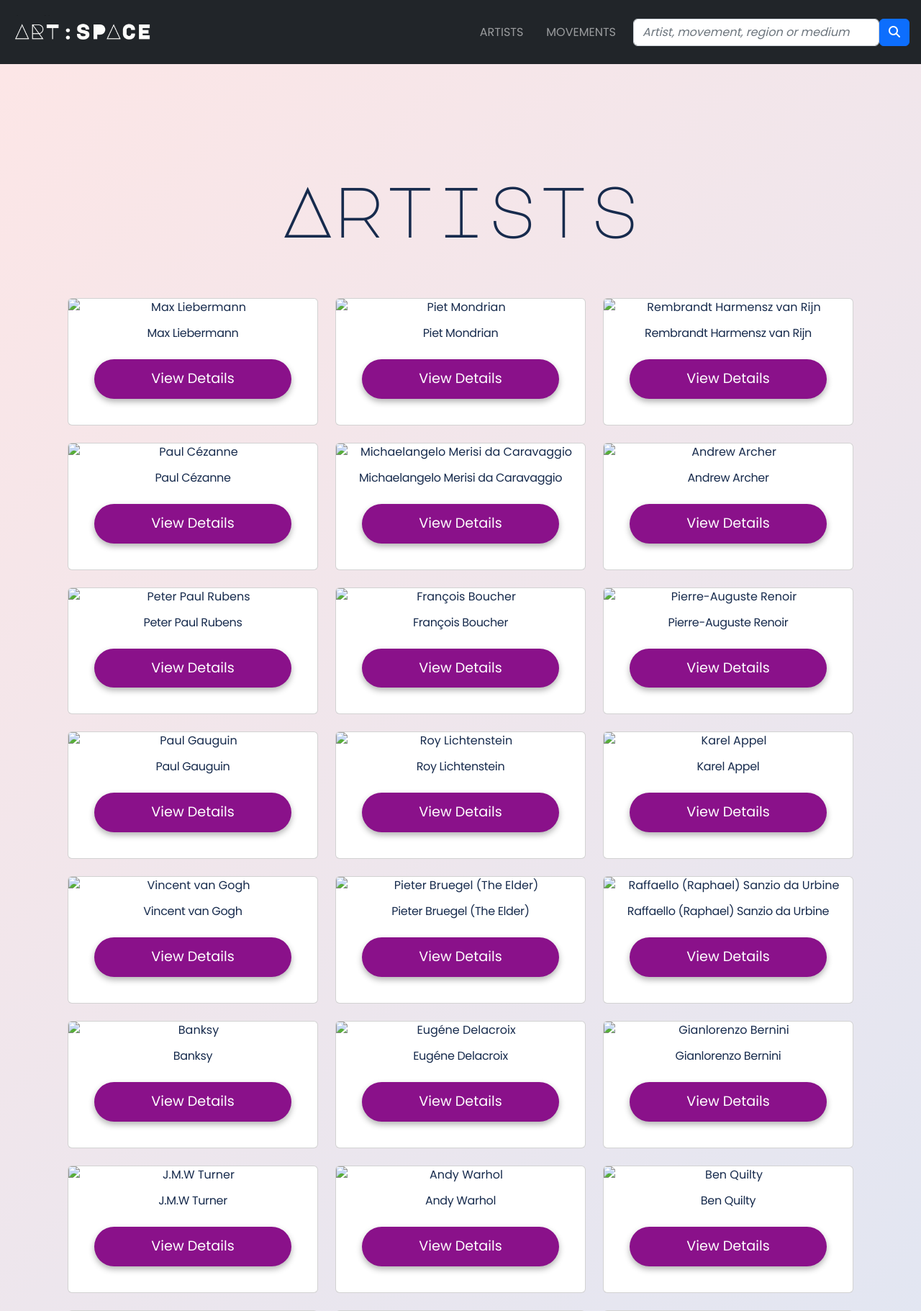
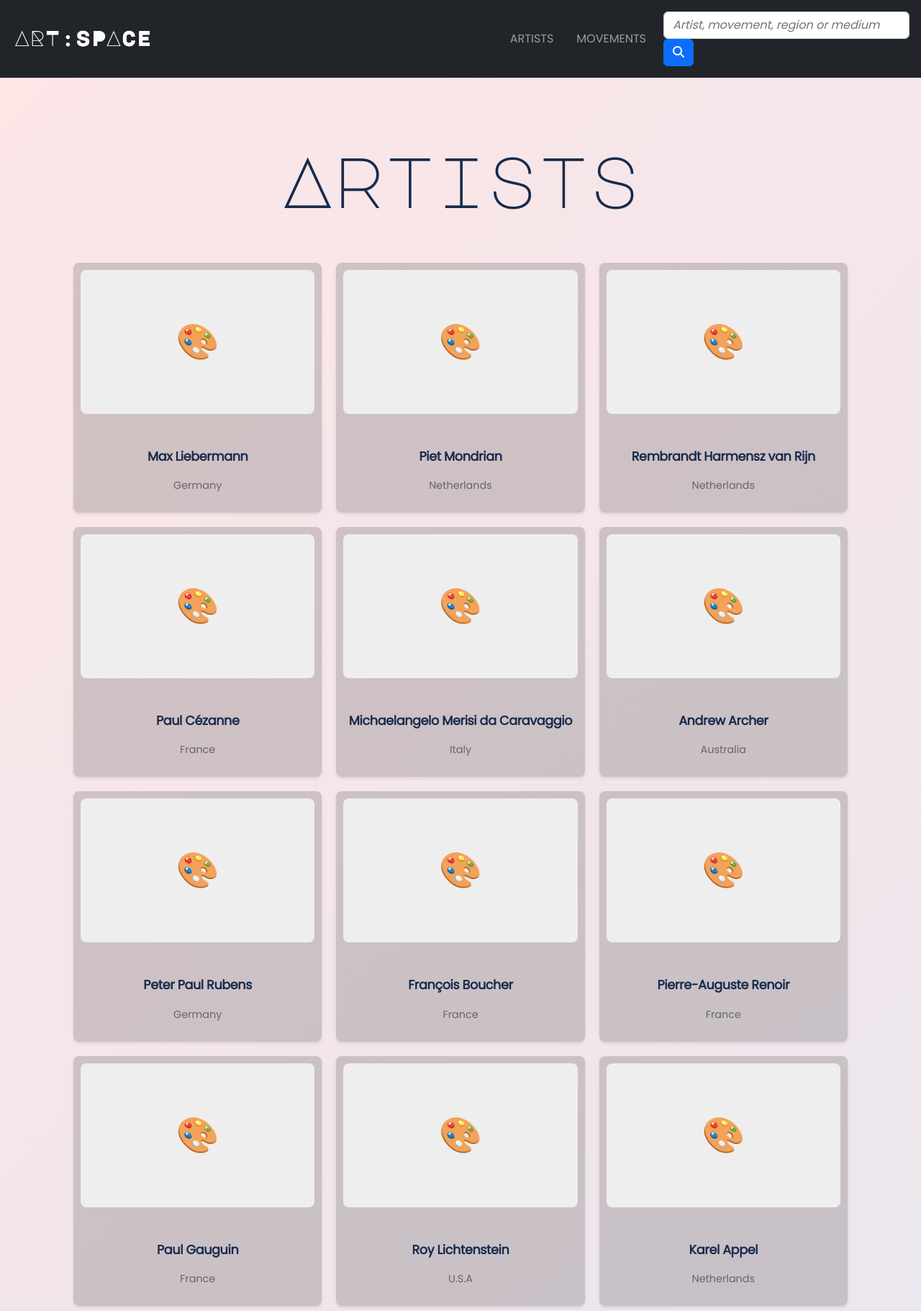
Before and after one commit to paulad8/ColourVerse, a Django app: page /artists/ in a window 1280 px wide. Shown: the top 1821 px of the page at 72% size. Run offline with Django 5.2, Linux system fonts and the light colour scheme; data comes from the database, SQL or seed files in the repository; some libraries are stand-ins or nearby versions.

Commit message:
Updated Artwork model to include Medium. new template for search results. new styles

```diff
--- a/artworks/models.py
+++ b/artworks/models.py
@@ -8,11 +8,25 @@ class Artist(models.Model):
     death_year = models.IntegerField(null=True, blank=True)
     nationality = models.CharField(max_length=100, default='Unknown') # Provide a default value
     bio = models.TextField()
-    media = models.CharField(max_length=255, null=True, blank=True)
+
     portrait = models.ImageField(upload_to='artist_portraits/', null=True, blank=True)
     sample_artwork = models.ForeignKey('Artwork', on_delete=models.SET_NULL, null=True, blank=True,
                                        related_name='sampled_artworks')
     movement = models.ForeignKey('Movement', on_delete=models.SET_NULL, null=True, blank=True)
+    media = models.CharField(max_length=255, null=True, blank=True)
+
+    def save(self, *args, **kwargs):
+        super().save(*args, **kwargs)
+        self.add_media_entries()
+
+    def add_media_entries(self):
+        if self.media:
+            media_list = [item.strip() for item in self.media.split(',')]
+            for media_name in media_list:
+                medium_obj, created = Medium.objects.get_or_create(name=media_name)
+                artworks = self.sample_artwork
+                if artworks:
+                    artworks.medium.add(medium_obj)
 
     def __str__(self):
         return self.name
@@ -29,7 +43,7 @@ class Artwork(models.Model):
     title = models.CharField(max_length=255)
     artist = models.ForeignKey(Artist, on_delete=models.CASCADE, related_name='artworks')
     movement = models.ForeignKey(Movement, on_delete=models.CASCADE, related_name='artworks')
-    medium = models.CharField(max_length=100)
+    medium = models.ForeignKey('Medium', on_delete=models.SET_NULL, null=True, blank=True)
     description = models.TextField()
     created_date = models.DateField(default=timezone.now) # Provide a default value
     created_at = models.DateTimeField(auto_now_add=True)  # Ensure these fields are present
@@ -38,3 +52,9 @@ class Artwork(models.Model):
 
     def __str__(self):
         return self.title
+
+class Medium(models.Model):
+    name = models.CharField(max_length=100, unique=True)
+
+    def __str__(self):
+        return self.name
--- a/artworks/static/css/global_styles.css
+++ b/artworks/static/css/global_styles.css
@@ -278,16 +278,6 @@ header, footer {
     }
 }
 
-/* .works-card {
-    background-color: transparent;
-    overflow: hidden;
-    cursor: pointer;
-    flex: 1 1 calc(33.333% - 1rem);
-    max-width: calc(33.333% - 1rem);
-    position: relative;
-    height: 300px;
-}
-*/
 
 .works-card img {
     width: 100%;
@@ -374,7 +364,6 @@ header, footer {
 }
 
 .artwork-card, .works-card {
-    background-color: transparent;
     border-radius: .5rem;
     overflow: hidden;
     cursor: pointer;
@@ -382,7 +371,7 @@ header, footer {
     display: flex;
     flex-direction: column;
     justify-content: space-between;
-    background: #091E4208;
+    background-color: #091E4208;
     box-shadow: 0 2px 5px rgba(0, 0, 0, 0.1);
     transition: transform 0.2s ease;
     text-decoration: none;
@@ -465,6 +454,85 @@ input:placeholder-shown  {
     grid-template-columns: repeat(auto-fit, minmax(250px, 1fr));
     gap: 20px;
     margin-top: 20px;
+    padding: 20px;
+}
+
+.artist-card {
+    display: flex;
+    flex-direction: column;
+    text-decoration: none;
+    color: inherit;
+    transition: transform 0.2s ease-in-out;
+    padding: 10px;
+    background-color: #00000029;
+    border-radius: 8px;
+    overflow: hidden;
+    box-shadow: 0 2px 4px rgba(0, 0, 0, 0.1);
+}
+
+.artist-card:hover {
+    transform: scale(1.02);
+    box-shadow: 0 4px 8px rgba(0, 0, 0, 0.2);
+    background-color: #00000029;
+}
+
+/* Image section inside the artist card */
+.artist-card-image {
+    width: 100%;
+    height: 200px;
+    overflow: hidden;
+    display: flex;
+    align-items: center;
+    justify-content: center;
+    background-color: #eee; /* Light background for placeholder */
+    border-radius: 8px;
+}
+
+.artist-card-image img {
+    width: 100%;
+    height: 100%;
+    object-fit: cover;
+}
+
+/* Placeholder icon styling */
+.placeholder-icon {
+    font-size: 3rem;
+    color: #aaa;
+}
+
+/* Card body styling */
+.artist-card-body {
+    text-align: center;
+    padding-top: 10px;
+}
+
+.artist-name {
+    font-size: 1.1rem;
+    font-weight: bold;
+}
+
+.artist-region {
+    font-size: 0.9rem;
+    color: #666;
+}
+
+/* Responsive grid adjustments */
+@media (min-width: 992px) {
+    .grid-container {
+        grid-template-columns: repeat(3, 1fr);
+    }
+}
+
+@media (min-width: 768px) and (max-width: 991px) {
+    .grid-container {
+        grid-template-columns: repeat(2, 1fr);
+    }
+}
+
+@media (max-width: 767px) {
+    .grid-container {
+        grid-template-columns: 1fr;
+    }
 }
 
 .artwork-item {
--- a/artworks/templates/gallery/artist_detail.html
+++ b/artworks/templates/gallery/artist_detail.html
@@ -35,9 +35,6 @@
         <div class="works-card">
             <img src="{{ artwork.image.url }}" alt="{{ artwork.title }}"
             onclick="openModal('{{ artwork.image.url }}', '{{ artwork.title }}')">
-                <div class="card-body">
-                    <h4 class="card-title">{{ artwork.title }}</h4>
-                </div>
         </div>
     {% endfor %}
 </div>
--- a/artworks/templates/gallery/artists_list.html
+++ b/artworks/templates/gallery/artists_list.html
@@ -1,19 +1,23 @@
 {% extends 'gallery/base.html' %}
 {% block content %}
-<div class="container my-5">
-    <h1 class="text-center mb-5">Artists</h1>
-    <div class="row row-cols-1 row-cols-md-3 g-4">
-        {% for artist in artists %}
-        <div class="col">
-            <div class="card h-100">
-                <img src="{{ artist.image.url }}" class="card-img-top" alt="{{ artist.name }}">
-                <div class="card-body">
-                    <h5 class="card-title">{{ artist.name }}</h5>
-                    <a href="{% url 'artist_detail' artist.id %}" class="btn primary-btn">View Details</a>
-                </div>
-            </div>
+<h1 class="text-center">Artists</h1>
+<div class="grid-container">
+    {% for artist in artists %}
+    <a href="{% url 'artist_detail' artist.id %}" class="artist-card">
+        <div class="artist-card-image">
+            {% if artist.portrait %}
+                <img src="{{ artist.portrait.url }}" alt="{{ artist.name }}">
+            {% elif artist.sample_artwork and artist.sample_artwork.image %}
+                <img src="{{ artist.sample_artwork.image.url }}" alt="{{ artist.name }}'s Artwork">
+            {% else %}
+                <div class="placeholder-icon">🎨</div> <!-- Fallback icon when no image is available -->
+            {% endif %}
         </div>
-        {% endfor %}
-    </div>
+        <div class="artist-card-body">
+            <h3 class="artist-name">{{ artist.name }}</h3>
+            <p class="artist-region">{{ artist.region }}</p>
+        </div>
+    </a>
+    {% endfor %}
 </div>
 {% endblock %}
--- a/artworks/templates/gallery/artwork_detail.html
+++ b/artworks/templates/gallery/artwork_detail.html
@@ -10,11 +10,11 @@
             {% endif %}
         </div>
         <div class="artwork-details">
-            <p><strong>Artist: </strong><a href="{% url 'artist_detail' artwork.artist.id %}">{{ artwork.artist.name }}</a></p>
+            <p>Artist: <a href="{% url 'artist_detail' artwork.artist.id %}" class="btn-link">{{ artwork.artist.name }}</a></p>
         <p><strong>Created Date: </strong>{{ artwork.description }}</p>
-            <p><strong>Medium: </strong>{{ artwork.medium }}</p>
+            <p>Medium: {{ artwork.medium }}</p>
         {% if artwork.movement %}
-        <p><strong>Movement: </strong><a href="{% url 'search_by_movement' artwork.movement.name %}">{{ artwork.movement.name }}</a></p>
+        <p>Movement: <a href="{% url 'search_by_movement' artwork.movement.name %}" class="btn-link">{{ artwork.movement.name }}</a></p>
         {% endif %}
             </div>
         <a href="{% url 'random_artworks' %}" class="primary-btn">Back to Gallery</a>
--- a/artworks/templates/gallery/base.html
+++ b/artworks/templates/gallery/base.html
@@ -63,8 +63,8 @@
                         <a class="nav-link" href="{% url 'movements_list' %}">MOVEMENTS</a>
                     </li>
                 </ul>
-                <form class="d-flex" role="search">
-                    <input class="form-control" type="search" placeholder="Artist, movement, region or medium" aria-label="Search" />
+                <form class="search-form" method="get" action="{% url 'search' %}" role="search">
+                    <input class="form-control" type="search" name="q" placeholder="Artist, movement, region or medium" aria-label="Search" />
                     <button class="btn btn-primary" type="submit">
                         <i class="fa-solid fa-magnifying-glass fa-1xl" style="color: #ffffff;"></i>
                     </button>
--- a/artworks/urls.py
+++ b/artworks/urls.py
@@ -5,6 +5,7 @@ from . import views
 
 urlpatterns = [
     path('', views.home, name='home'),
+    path('search/', views.search, name='search'),
     path('movement/<str:movement>/', views.search_by_movement, name='search_by_movement'),
     path('artist/<int:artist_id>/', views.artist_detail, name='artist_detail'),
     path('artists/', views.artists_list, name='artists_list'),
--- a/artworks/views.py
+++ b/artworks/views.py
@@ -1,4 +1,5 @@
 from django.shortcuts import render, get_object_or_404
+from django.db.models import Q
 from .models import Artist, Movement, Artwork
 import random
 
@@ -7,6 +8,29 @@ def home(request):
     artworks = Artwork.objects.all()
     return render(request, 'gallery/home.html')
 
+def search(request):
+    query = request.GET.get('q', '')
+    artists = Artist.objects.filter(
+        Q(name__icontains=query) |
+        Q(region__icontains=query) |
+        Q(nationality__icontains=query)
+    )
+    movements = Movement.objects.filter(
+        Q(name__icontains=query) |
+        Q(description__icontains=query)
+    )
+    artworks = Artwork.objects.filter(
+        Q(title__icontains=query) |
+        Q(medium__name__icontains=query)
+    )
+
+    context = {
+        'query': query,
+        'artists': artists,
+        'movements': movements,
+        'artworks': artworks,
+    }
+    return render(request, 'gallery/search_results.html', context)
 
 def search_by_movement(request, movement):
     # Fetch the movement object based on the provided movement name.
@@ -52,7 +76,8 @@ def artwork_detail(request, artwork_id):
     return render(request, 'gallery/artwork_detail.html', {'artwork': artwork})
 
 def artworks_by_media(request, media):
-    artworks = Artwork.objects.filter(media=media)
+    medium = get_object_or_404(Medium, name=media)
+    artworks = Artwork.objects.filter(medium=medium )
     context = {
         'media': media,
         'artworks': artworks
```
Also changed, not shown: artworks/admin.py (+22 -5 lines), artworks/templates/gallery/artworks_by_media.html (+8 -3 lines), artworks/templates/gallery/search_results.html (added, +29 -0 lines), artworks/migrations/0008_medium_remove_artwork_medium_artwork_medium.py (added), artworks/migrations/0009_remove_artwork_medium_artwork_medium.py (added), db.sqlite3.
